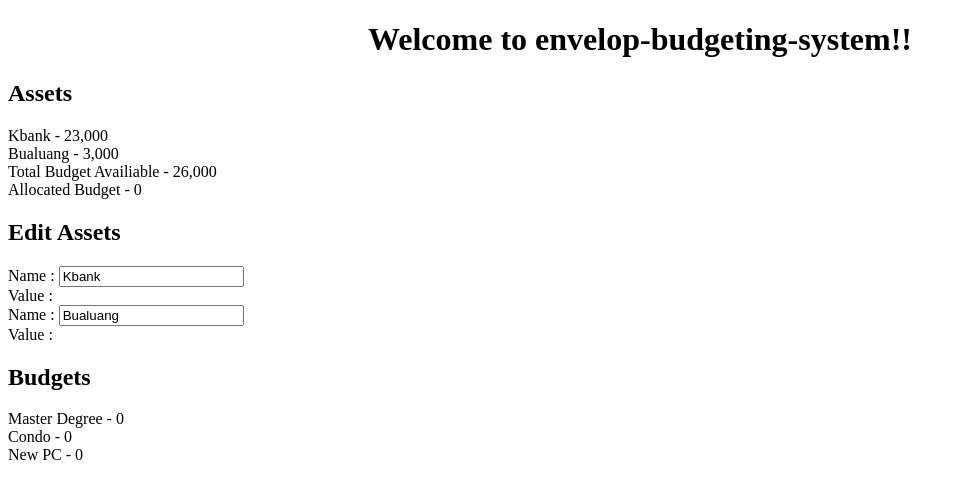
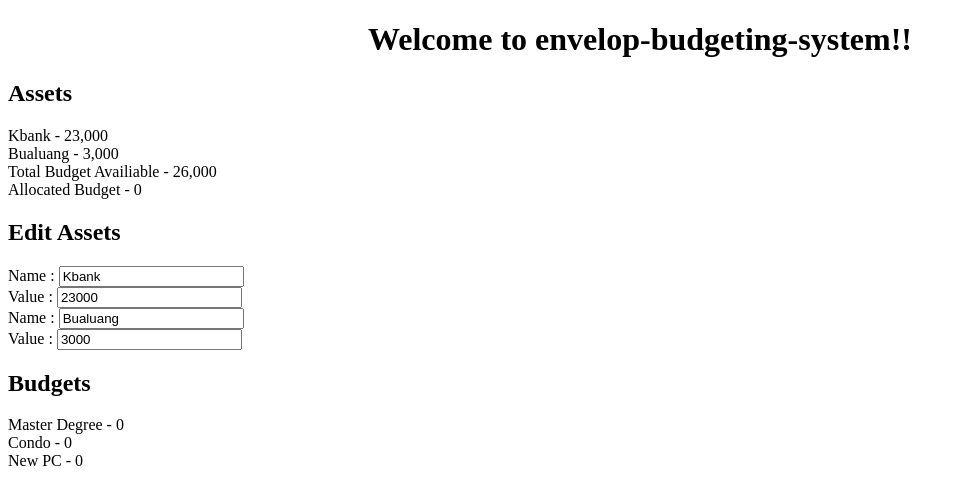
Before and after one commit to sarawut-p/envelop-budgeting-system, an Angular app: page / in a window 1280 px wide. Shown: the top 504 px of the page, without its empty margins (0-964 px from the left). Built offline with nearby package versions, Linux system fonts and the light colour scheme.

Commit message:
add data binding for value

```diff
--- a/src/app/app.component.html
+++ b/src/app/app.component.html
@@ -20,7 +20,9 @@
       [(ngModel)]="asset.name" name="name">
     </div>
     <div>
-      Value :
+      Value : <input type="text" class="form-control" id="name"
+      required
+      [(ngModel)]="asset.value" name="value">
     </div>
   </div>
 </div>
```
